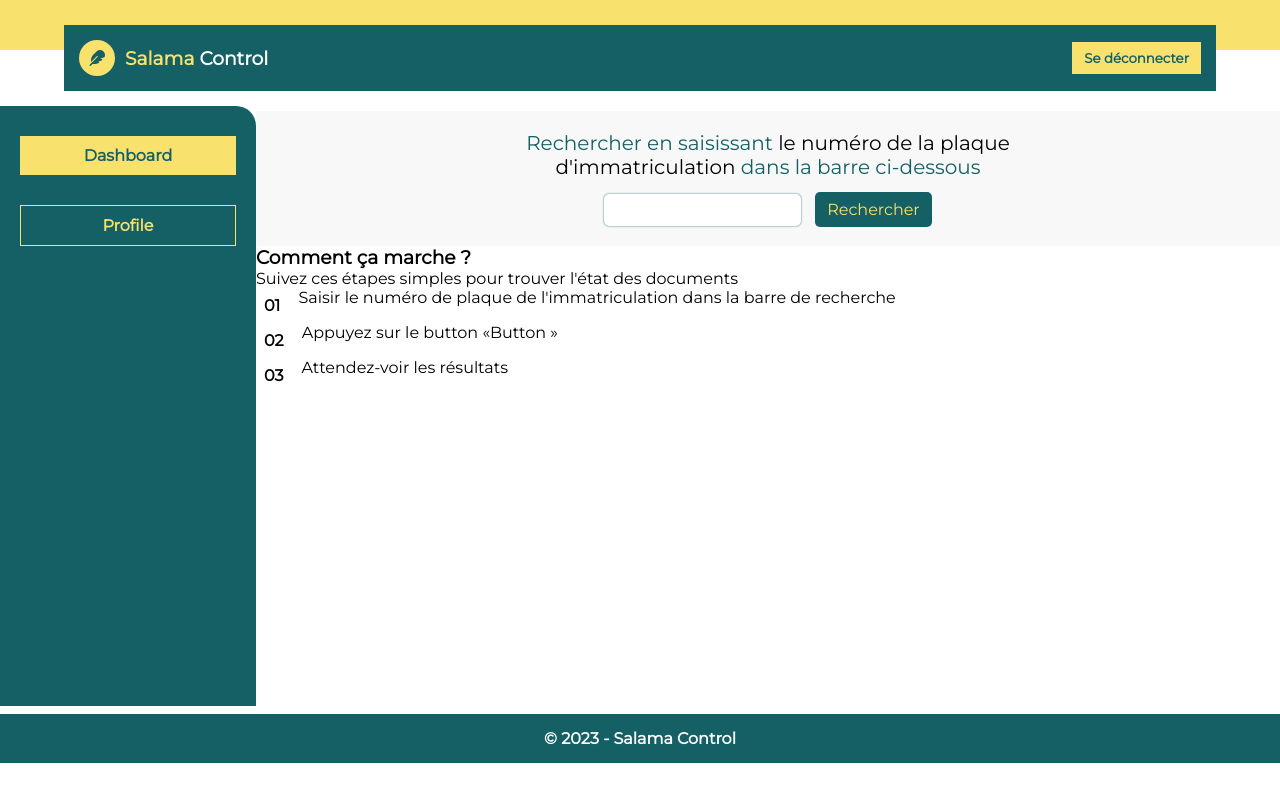
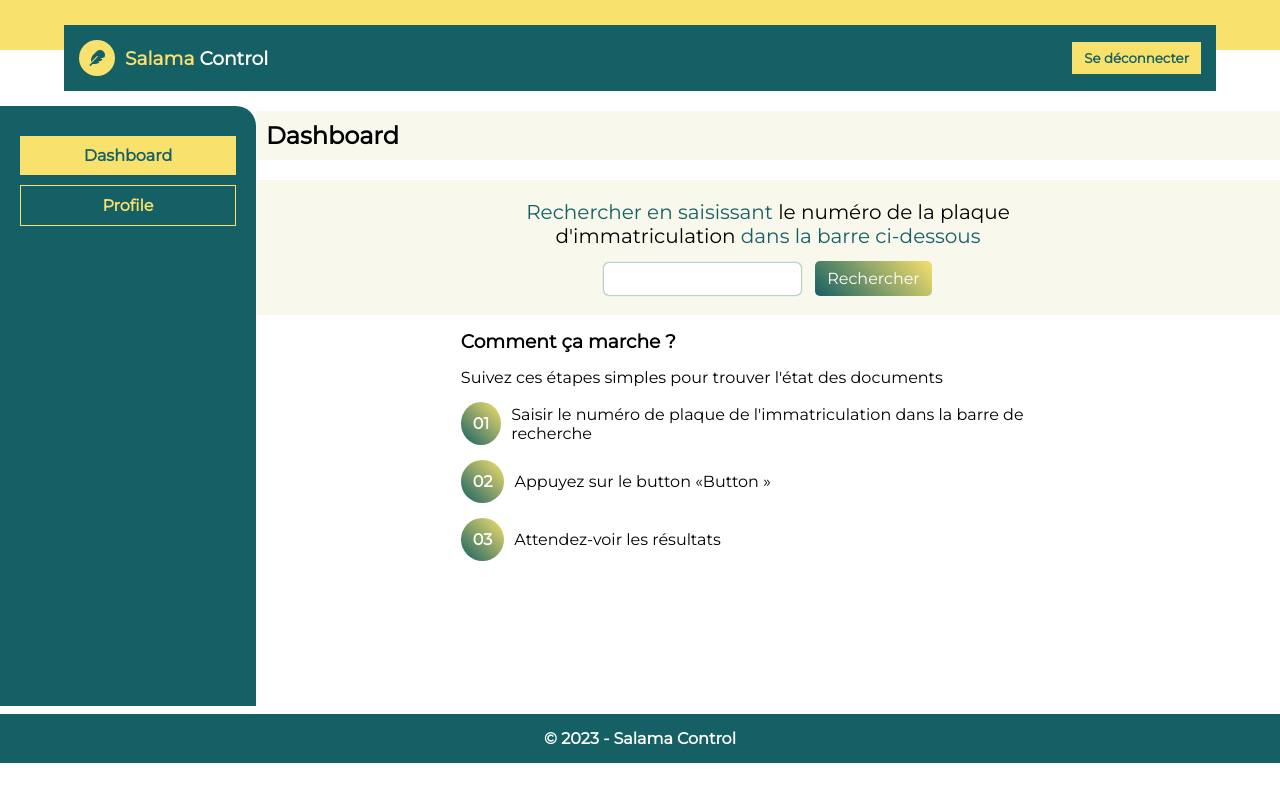
Before and after one commit to AnicetChiza/roulage, a plain HTML site: page views/dashboard.html in a window 1280 px wide. Drawn offline with Linux system fonts and the light colour scheme; a web font is replaced by a local one.

Commit message:
add to my repository

```diff
--- a/sass/global/_template.scss
+++ b/sass/global/_template.scss
@@ -58,9 +58,6 @@ section{
         border-top-right-radius: 20px;
         background-color: var(--deepgreen);
         .nav-content{
-            display: flex;
-            flex-direction: column;
-            gap: 20px;
             .dashboard{
                 margin-top: 10px;
                 padding: 10px 20px;
--- a/sass/pages/_profile.scss
+++ b/sass/pages/_profile.scss
@@ -2,6 +2,11 @@
 
 section{
     .dashboard-content{
+        h2{
+            padding: 10px;
+            margin-top: 20px;
+            background-color: var(--gray);
+        }
         .dashboard-immatricule{
             padding: 20px;
             margin-top: 20px;
@@ -29,23 +34,32 @@ section{
                 a{
                     padding: 8px 12px;
                     text-decoration: none;
-                    color: var(--yellow);
+                    color: var(--white);
                     border-radius: 5px;
-                    background-color: var(--deepgreen);
+                    background: linear-gradient(45deg, #156064, #f8e16c);
                 }
             }
         }
     }
 
     .useful{
+        width: 60%;
+        margin: auto;
+        h3{
+            margin-top: 15px;
+            margin-bottom: 15px;
+        }
         div{
             display: flex;
             flex-direction: row;
+            align-items: center;
+            margin-top: 15px;
             gap: 10px;
             h4{
-                padding: 8px;
+                padding: 12px;
                 border-radius: 50%;
-                background-color: linear-gradient(to right, #156064, #f8e16c);
+                color: var(--white);
+                background: linear-gradient(45deg, #156064, #f8e16c);
             }
         }
     }
--- a/sass/utils/_variables.scss
+++ b/sass/utils/_variables.scss
@@ -9,7 +9,7 @@
     --white : #fff;
     --black : #0000009f;
     --background : #ffffffe3;
-    --gray : #f8f8f8;
+    --gray : #f8f8ed;
 }
 
 //Font
--- a/views/dashboard.html
+++ b/views/dashboard.html
@@ -44,6 +44,7 @@
 
         <aside>
             <div class="dashboard-content">
+                <h2>Dashboard</h2>
                 <div class="dashboard-immatricule">
                     <p><span>Rechercher en saisissant</span> le numéro de la plaque</p>
                     <p>d'immatriculation<span> dans la barre ci-dessous</span></p>
```
Also changed, not shown: css/chauffeur.css, 1 other file.
